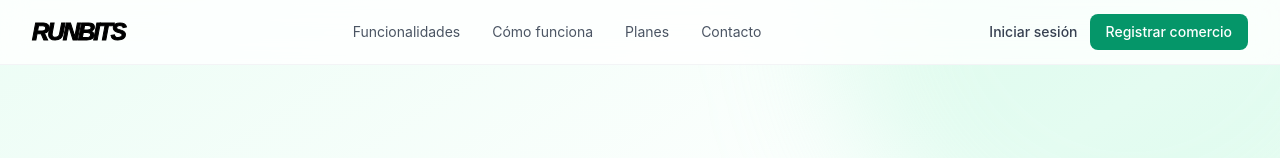
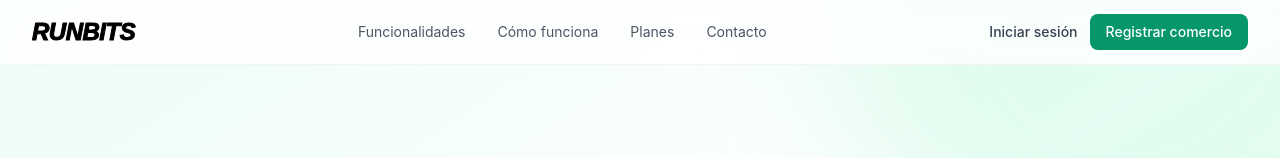
Before and after one commit to runbits-dev/web, a Next.js app: page / in a window 1280 px wide. Shown: the top 158 px of the page. Built offline with nearby package versions, Linux system fonts and the light colour scheme.

Commit message:
fix: thinner logo — reduce stroke to 0.5px and letter-spacing to -0.5px

```diff
--- a/src/app/globals.css
+++ b/src/app/globals.css
@@ -11,10 +11,10 @@
     font-weight: 800;
     font-style: italic;
     text-transform: uppercase;
-    letter-spacing: -2px;
+    letter-spacing: -0.5px;
     line-height: 1;
     display: inline-block;
-    -webkit-text-stroke: 1px currentColor;
+    -webkit-text-stroke: 0.5px currentColor;
   }
   .logo-runbits-dark {
     color: #000000;
```
